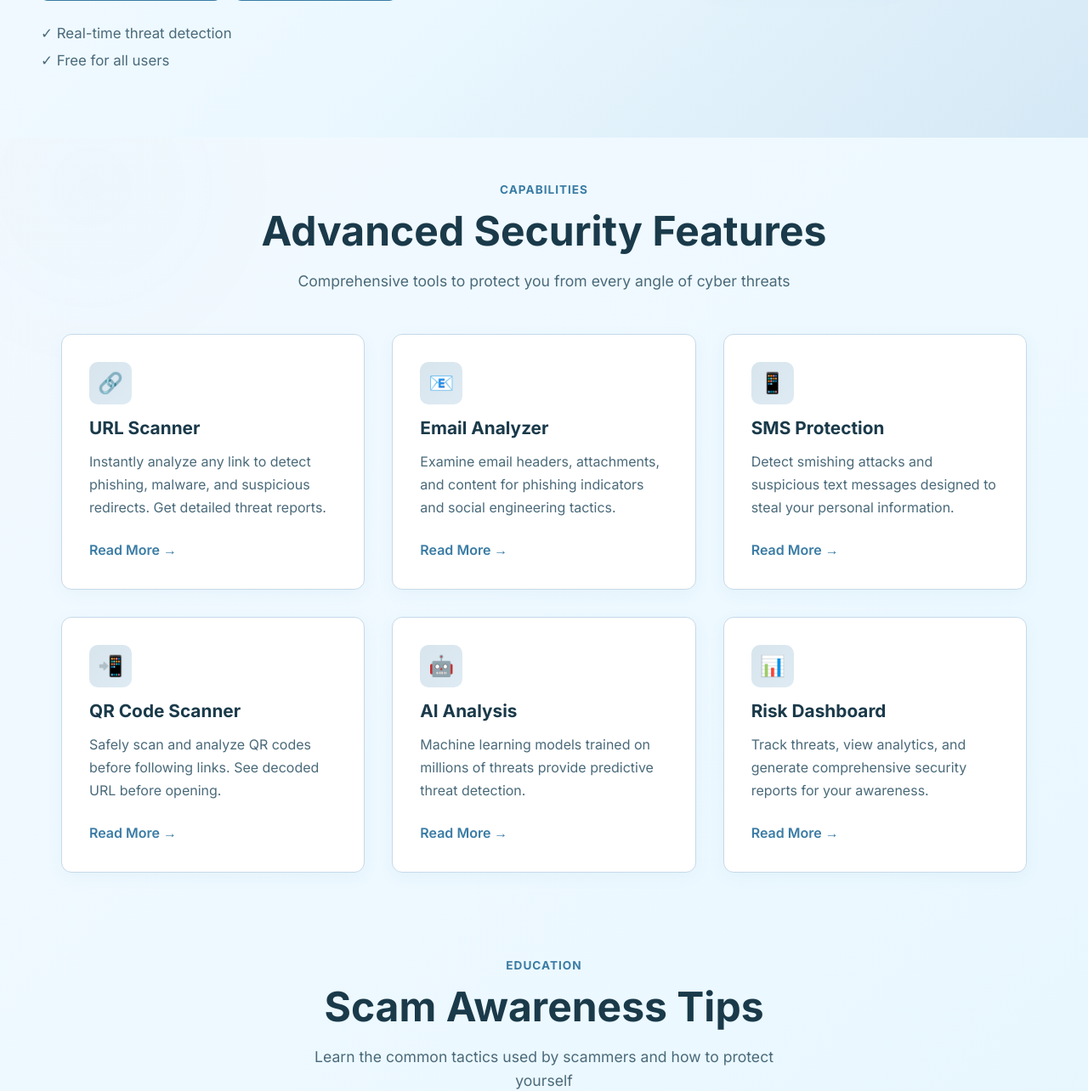
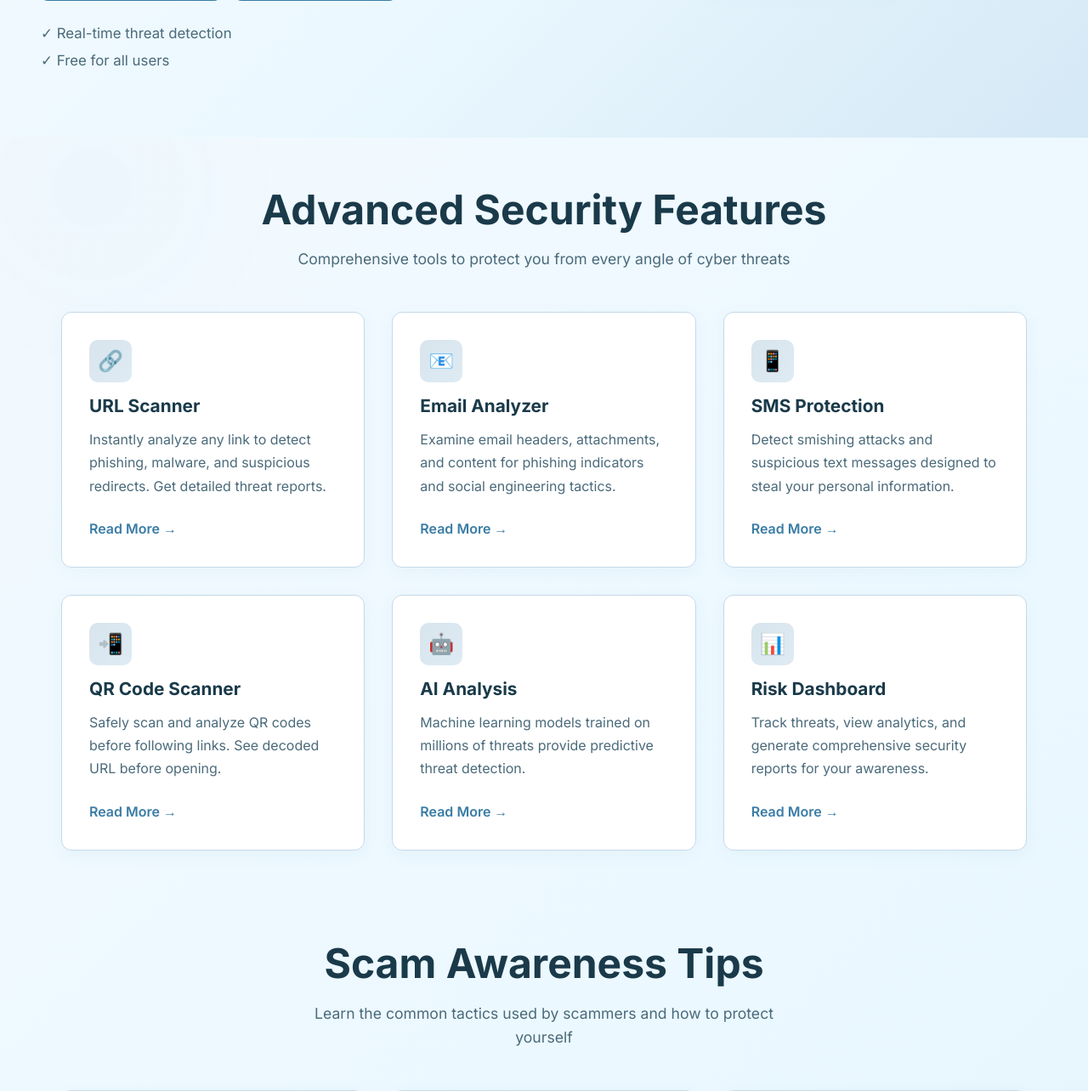
Before and after one commit to anjitakandel41/Cyber-scam-detection, a Django app: page / in a window 1280 px wide. Shown: the part 522-1806 px from the top of the page at 85% size. Run offline with Django 5.2, Linux system fonts and the light colour scheme; data comes from the database, SQL or seed files in the repository; some libraries are stand-ins or nearby versions.

Commit message:
Updated home Page

```diff
--- a/templates/faq-modern.html
+++ b/templates/faq-modern.html
@@ -6,7 +6,7 @@
 
 <section class="section" style="margin-top: 2rem;">
     <div class="section-header">
-        <span class="section-kicker" style="color: #3A7CA5;">Questions & Answers</span>
+
         <h1 class="section-title" style="color: #1A3A4A;">Frequently Asked Questions</h1>
         <p class="section-desc" style="color: #4A6A7A;">Get answers to the most common questions about cyber scams, online security, and our tools</p>
     </div>
--- a/templates/features-modern.html
+++ b/templates/features-modern.html
@@ -17,7 +17,7 @@
 
 <section class="section" style="margin-top: 2rem;">
     <div class="section-header">
-        <span class="section-kicker" style="color: #3A7CA5;">Our Capabilities</span>
+
         <h1 class="section-title" style="color: #1A3A4A;">Powerful Security Features</h1>
         <p class="section-desc" style="color: #4A6A7A;">Advanced tools designed to protect you from every angle of cyber threats</p>
     </div>
--- a/templates/home-modern.html
+++ b/templates/home-modern.html
@@ -274,7 +274,7 @@
 <!-- ===== 2. FEATURES SECTION ===== -->
 <section class="section" id="features">
     <div class="section-header">
-        <span class="section-kicker">Capabilities</span>
+
         <h2 class="section-title" style="color: #1A3A4A !important;">Advanced Security Features</h2>
         <p class="section-desc" style="color: #4A6A7A !important;">Comprehensive tools to protect you from every angle of cyber threats</p>
     </div>
@@ -327,7 +327,7 @@
 <!-- ===== 3. REAL-LIFE AWARENESS TIPS ===== -->
 <section class="section">
     <div class="section-header">
-        <span class="section-kicker">Education</span>
+
         <h2 class="section-title" style="color: #1A3A4A !important;">Scam Awareness Tips</h2>
         <p class="section-desc" style="color: #4A6A7A !important;">Learn the common tactics used by scammers and how to protect yourself</p>
     </div>
@@ -402,7 +402,7 @@
 <!-- ===== 5. FAQ PREVIEW ===== -->
 <section class="section" id="faq">
     <div class="section-header">
-        <span class="section-kicker">Questions</span>
+
         <h2 class="section-title" style="color: #1A3A4A !important;">Frequently Asked Questions</h2>
         <p class="section-desc" style="color: #4A6A7A !important;">Get answers to common security and scam-related questions</p>
     </div>
```
